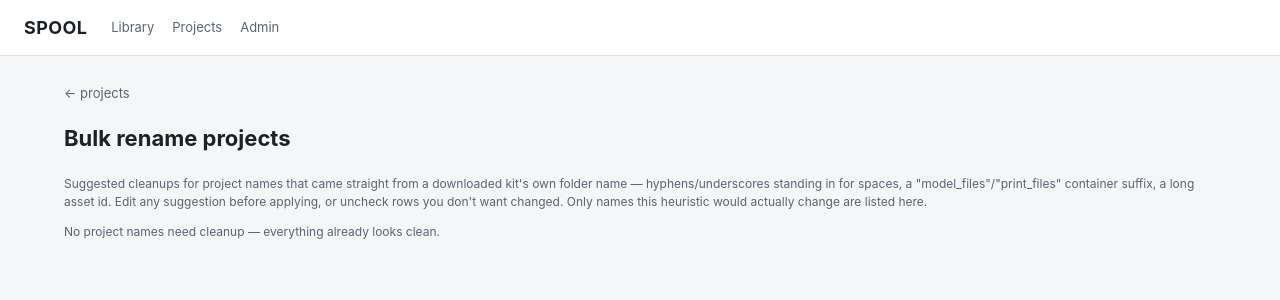
After one commit to joannewood/spool, a FastAPI app: template services/api/spool_api/templates/projects_bulk_rename.html in a window 1280 px wide. The commit adds this page. Shown: the top 300 px of the page. Run offline with FastAPI, Linux system fonts and the light colour scheme; the template is opened without the code that fills it, so the values that code supplies are empty; parts of the project's set-up code (start-up, migrations or seed data) failed here and were passed over; some libraries are stand-ins or nearby versions.

Commit message:
Add a bulk project-rename review page
Most project names come straight from a downloaded kit's own folder name
— hyphens/underscores standing in for spaces, a "model_files"/
"print_files" container suffix, a long Thingiverse/Printables asset id —
and with ~1,900 projects, renaming them one at a time isn't practical.

- common/text.py::suggest_clean_project_name — a conservative cleanup
  heuristic (separators -> spaces, strip the kit-download suffix, strip
  long standalone digit runs) that deliberately leaves short embedded
  numbers alone (e.g. a 1/12 scale marker) since those are often
  meaningful, not noise.
- /projects/bulk-rename — lists every project whose name the heuristic
  would actually change, with an editable, pre-filled "new name" field
  and select-all/per-row checkboxes; only checked rows get applied.
  Linked from /projects when there's anything to clean up.

Verified live against the real library (1,340 real messy names) that the
suggestions render correctly — did not submit the bulk-apply against
real data, since that's a real, hard-to-reverse action for the user to
review and trigger themselves.

Co-Authored-By: Claude Sonnet 5 <noreply@anthropic.com>
Claude-Session: https://claude.ai/code/session_01Ww8rVnHfzcntrAGRYsSKmk

```diff
--- a/services/api/spool_api/main.py
+++ b/services/api/spool_api/main.py
@@ -263,7 +263,13 @@ def _build_project_tree(rows):
 def projects_index(request: Request):
     projects = queries.list_projects()
     return templates.TemplateResponse(
-        request, "projects.html", {"projects": projects, "tree": _build_project_tree(projects)}
+        request,
+        "projects.html",
+        {
+            "projects": projects,
+            "tree": _build_project_tree(projects),
+            "cleanup_count": queries.count_projects_needing_name_cleanup(),
+        },
     )
 
 
@@ -272,6 +278,39 @@ def create_project(name: str = Form(...), description: str = Form(""), parent_pr
     parent_id = int(parent_project_id) if parent_project_id else None
     project_id = queries.create_project(name, description, parent_id)
     return RedirectResponse(f"/projects/{project_id}", status_code=303)
+
+
+# Registered before /projects/{project_id} — a static path has to come
+# first, or FastAPI tries (and fails) to parse "bulk-rename" as that
+# route's int project_id instead of ever reaching this one.
+@app.get("/projects/bulk-rename", response_class=HTMLResponse)
+def projects_bulk_rename(request: Request, page: int = 1, page_size: str = None):
+    page, page_size = _resolve_bulk_review_paging(request, page, page_size)
+    suggestions, total = queries.list_projects_needing_name_cleanup(page=page, page_size=page_size)
+    response = templates.TemplateResponse(
+        request,
+        "projects_bulk_rename.html",
+        {
+            "suggestions": suggestions,
+            "total": total,
+            "page": page,
+            "total_pages": _bulk_review_total_pages(total, page_size),
+            "page_size": page_size,
+            "page_sizes": queries.BULK_REVIEW_PAGE_SIZES,
+        },
+    )
+    response.set_cookie(BULK_REVIEW_PAGE_SIZE_COOKIE, str(page_size), max_age=31536000)
+    return response
+
+
+@app.post("/projects/bulk-rename")
+def projects_bulk_rename_apply(
+    project_ids: list[int] = Form([]), new_names: list[str] = Form([]), checked_ids: list[int] = Form([])
+):
+    checked_set = set(checked_ids)
+    renames = [(pid, name) for pid, name in zip(project_ids, new_names) if pid in checked_set]
+    queries.rename_projects_bulk(renames)
+    return RedirectResponse("/projects/bulk-rename", status_code=303)
 
 
 @app.get("/projects/{project_id}", response_class=HTMLResponse)
--- a/services/api/spool_api/queries.py
+++ b/services/api/spool_api/queries.py
@@ -4,7 +4,7 @@ import re
 from psycopg.rows import dict_row
 
 from common.db import get_connection
-from common.text import clean_name
+from common.text import clean_name, suggest_clean_project_name
 
 # Independently re-reads the same env var (with the same fallback) that
 # main.py and common/ingest.py already each define their own copy of,
@@ -492,6 +492,52 @@ def set_project_name(project_id, name):
     with get_connection() as conn:
         with conn.cursor() as cur:
             cur.execute("UPDATE projects SET name = %s WHERE id = %s", (name.strip(), project_id))
+
+
+def count_projects_needing_name_cleanup():
+    _, total = list_projects_needing_name_cleanup(page_size="all")
+    return total
+
+
+def list_projects_needing_name_cleanup(page=1, page_size=BULK_REVIEW_PAGE_SIZE_DEFAULT):
+    """Every project whose name suggest_clean_project_name() would actually
+    change, for the bulk-rename review page — most project names come
+    straight from a downloaded kit's own folder name (hyphens/underscores,
+    a "model_files" container suffix, a long asset id), which is exactly
+    what that heuristic targets. The suggestion is computed in Python, not
+    SQL, so filtering/pagination happens here rather than in the query —
+    fine at this app's scale (a couple thousand projects, one cheap query)."""
+    with get_connection() as conn:
+        with conn.cursor(row_factory=dict_row) as cur:
+            cur.execute("SELECT id, name FROM projects ORDER BY name")
+            rows = cur.fetchall()
+    suggestions = [
+        {"id": row["id"], "name": row["name"], "suggested_name": suggested}
+        for row in rows
+        for suggested in [suggest_clean_project_name(row["name"])]
+        if suggested and suggested != row["name"]
+    ]
+    total = len(suggestions)
+    if page_size == "all":
+        return suggestions, total
+    start = (page - 1) * page_size
+    return suggestions[start : start + page_size], total
+
+
+def rename_projects_bulk(renames):
+    """`renames` is a list of (project_id, new_name) pairs — one connection
+    for the whole batch, same reasoning as confirm_file_projects_bulk. A
+    blank/whitespace-only new_name is a silent no-op per row (mirrors
+    set_project_name's own boundary-only-validation style) rather than a
+    hard failure for the whole batch."""
+    if not renames:
+        return
+    with get_connection() as conn:
+        with conn.cursor() as cur:
+            for project_id, new_name in renames:
+                new_name = new_name.strip()
+                if new_name:
+                    cur.execute("UPDATE projects SET name = %s WHERE id = %s", (new_name, project_id))
 
 
 def add_file_to_project(file_id, project_id):
--- a/services/api/spool_api/static/style.css
+++ b/services/api/spool_api/static/style.css
@@ -1136,6 +1136,10 @@ button.card {
   color: var(--ink);
   font-size: var(--fs-sm);
 }
+/* The bulk-rename page's "New name" column needs to actually fit a name,
+   not the browser's default ~20-character text input width. */
+.bulk-rename-checkbox { width: auto; }
+input[name="new_names"] { width: 100%; min-width: 220px; }
 .admin-table select {
   padding-right: 24px;
   background-color: var(--bg);
--- a/services/api/spool_api/templates/projects.html
+++ b/services/api/spool_api/templates/projects.html
@@ -3,6 +3,10 @@
 {% block content %}
 
 <h1>Projects</h1>
+
+{% if cleanup_count %}
+<p class="note"><a href="/projects/bulk-rename">Clean up {{ cleanup_count }} messy project name{{ "s" if cleanup_count != 1 else "" }} →</a></p>
+{% endif %}
 
 <section class="panel">
   <h2>Create a new project</h2>
--- /dev/null
+++ b/services/api/spool_api/templates/projects_bulk_rename.html
@@ -0,0 +1,51 @@
+{% extends "base.html" %}
+{% import "_bulk_review_paging.html" as paging with context %}
+{% block title %}Bulk rename projects — SPOOL{% endblock %}
+{% block content %}
+
+<a class="back" href="/projects">← projects</a>
+<h1>Bulk rename projects</h1>
+<p class="note">
+  Suggested cleanups for project names that came straight from a downloaded
+  kit's own folder name — hyphens/underscores standing in for spaces, a
+  "model_files"/"print_files" container suffix, a long asset id. Edit any
+  suggestion before applying, or uncheck rows you don't want changed. Only
+  names this heuristic would actually change are listed here.
+</p>
+
+{% if suggestions %}
+<form method="POST" action="/projects/bulk-rename">
+  {{ paging.controls("/projects/bulk-rename") }}
+
+  <label class="dup-select-all">
+    <input type="checkbox" class="select-all-checkbox" data-target=".bulk-rename-checkbox">
+    Select all on this page
+  </label>
+
+  <div class="table-wrap">
+    <table class="admin-table">
+      <thead><tr><th></th><th>Current name</th><th>New name</th></tr></thead>
+      <tbody>
+        {% for s in suggestions %}
+        <tr>
+          <td>
+            <input type="hidden" name="project_ids" value="{{ s.id }}">
+            <input type="checkbox" class="bulk-rename-checkbox" name="checked_ids" value="{{ s.id }}">
+          </td>
+          <td>{{ s.name }}</td>
+          <td><input type="text" name="new_names" value="{{ s.suggested_name }}"></td>
+        </tr>
+        {% endfor %}
+      </tbody>
+    </table>
+  </div>
+
+  <button type="submit">Apply selected renames</button>
+
+  {{ paging.controls("/projects/bulk-rename") }}
+</form>
+{% else %}
+<p class="empty-inline">No project names need cleanup — everything already looks clean.</p>
+{% endif %}
+
+{% endblock %}
```
Also changed, not shown: services/common/text.py (+26 -0 lines), tests/api/test_queries.py (+49 -0 lines), tests/api/test_routes.py (+52 -0 lines), tests/common/test_text.py (+31 -1 lines).
